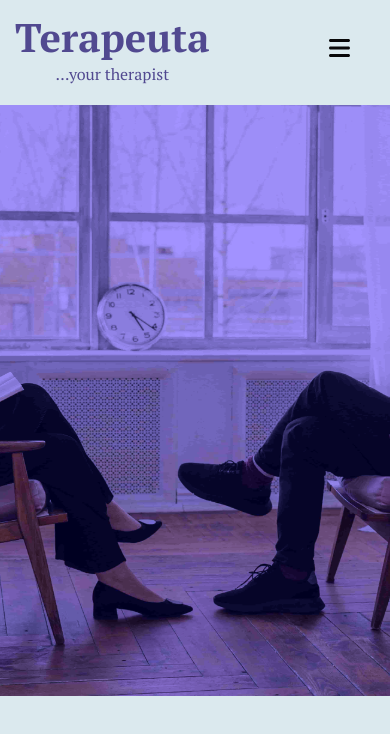
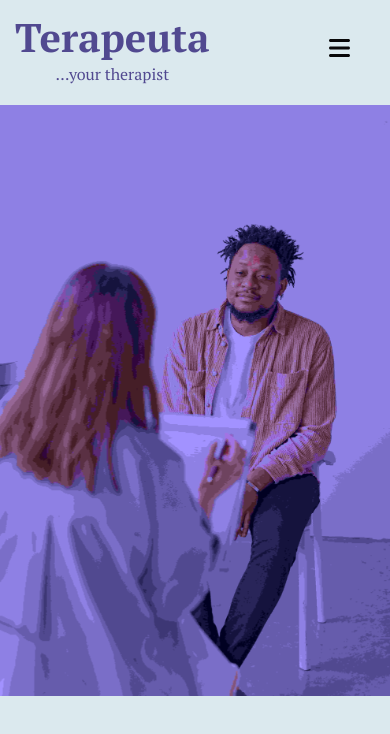
Before and after one commit to AshadeSamson/Terapeuta, a React (Vite) app: page / in a window 390 px wide. Shown: the top 734 px of the page. Built offline with nearby package versions, Linux system fonts and the light colour scheme; no server answers.

Commit message:
updated the mobile herobackground image

```diff
--- a/src/styles/app.css
+++ b/src/styles/app.css
@@ -240,6 +240,7 @@ button:hover{
 .hero{
     margin-top: 10px;
     height: 70vh;
+    background-image: url('../images/image-1-mobile.jpg');
 }
 
 }
```
Also changed, not shown: src/images/image-1-mobile.jpg (added).
